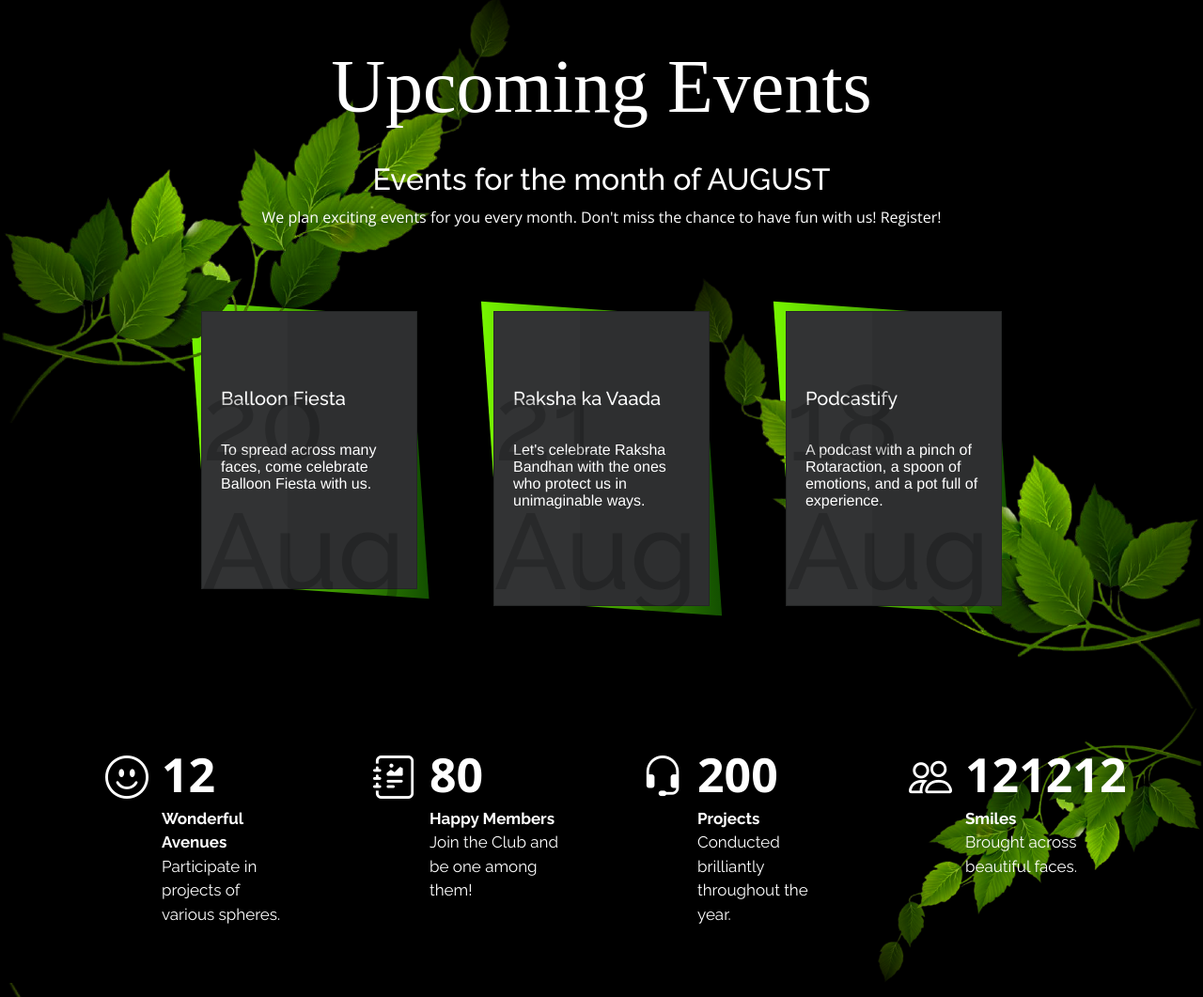
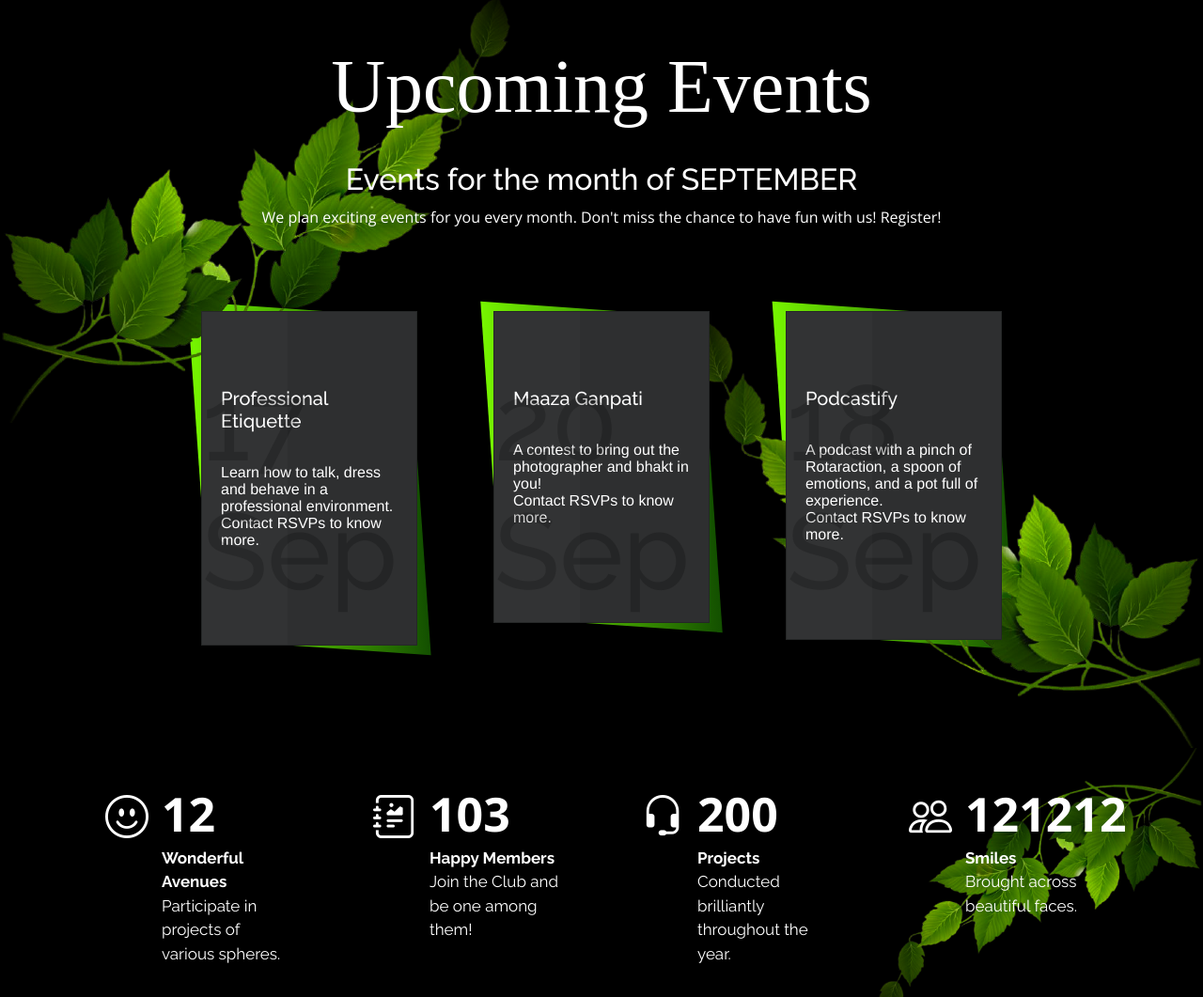
Before and after one commit to rcsiessw/rcsies-website, a plain HTML site: page index.html in a window 1280 px wide. Shown: the part 3402-4463 px from the top of the page at 94% size. Drawn offline with nearby package versions, Linux system fonts and the light colour scheme; animation ran at ten frames a second.

Commit message:
Update index.html

```diff
--- a/index.html
+++ b/index.html
@@ -245,7 +245,7 @@
       <!-- Upcoming Events -->
       <section class="upcom_events">
         <h1>Upcoming Events</h1>
-        <h2 style="text-align: center">Events for the month of AUGUST</h2>
+        <h2 style="text-align: center">Events for the month of SEPTEMBER</h2>
         <p style="text-align: center">
           We plan exciting events for you every month. Don't miss the chance to
           have fun with us! Register!
@@ -253,32 +253,35 @@
 
         <ul class="tilesWrap">
           <li>
-            <h2>20 Aug</h2>
-            <h3>Balloon Fiesta</h3>
+            <h2>17 Sep</h2>
+            <h3>Professional Etiquette</h3>
             <br />
             <p>
-              To spread across many faces, come celebrate Balloon Fiesta with us.
-            </p>
-            <button><a href="#">Contact</a></button>
+             Learn how to talk, dress and behave in a professional environment.
+          <br>
+            Contact RSVPs to know more.</p>
+            <button><a href="#">+91 9326339899</a></button>
           </li>
 
           <li>
-            <h2>21 Aug</h2>
-            <h3>Raksha ka Vaada</h3>
+            <h2>20 Sep</h2>
+            <h3>Maaza Ganpati</h3>
             <br />
             <p>
-              Let's celebrate Raksha Bandhan with the ones who protect us in unimaginable ways.
+            A contest to bring out the photographer and bhakt in you! <br>
+              Contact RSVPs to know more.
             </p>
-            <button><a href="#">Contact</a></button>
+            <button><a href="#">+91 9930257521</a></button>
           </li>
           <li>
-            <h2>18 Aug</h2>
+            <h2>18 Sep</h2>
             <h3>Podcastify</h3>
             <br />
             <p>
-              A podcast with a pinch of Rotaraction, a spoon of emotions, and a pot full of experience.
+              A podcast with a pinch of Rotaraction, a spoon of emotions, and a pot full of experience.<br>
+              Contact RSVPs to know more.
             </p>
-            <button><a href="#">Contact</a></button>
+            <button><a href="#">+91 7021271349</a></button>
           </li>
           <!-- <li>
             <h2>27</h2>
@@ -317,7 +320,7 @@
                 <i class="bi bi-journal-richtext"></i>
                 <span
                   data-purecounter-start="0"
-                  data-purecounter-end="80"
+                  data-purecounter-end="103"
                   data-purecounter-duration="1"
                   class="purecounter"
                 ></span>
@@ -672,8 +675,8 @@
               You can help us serve the community better by joining us as
               sponsors or donating to us.
             </h5>
-            <a class="cta-btn" href="mailto:teamfinance2122rcsiessw@gmail.com">Sponsor Us</a>
-            <a class="cta-btn" href="mailto:teamfinance2122rcsiessw@gmail.com">Donate to Us</a>
+            <a class="cta-btn"  target= "_blank" href="https://docs.google.com/forms/d/1G3yJAbFrm13hoeZpooBj0kPDGuXO3-Z95zePc88sv3g/edit?usp=drivesdk">Sponsor Us</a>
+            <a class="cta-btn" target= "_blank" href="https://docs.google.com/forms/d/1G3yJAbFrm13hoeZpooBj0kPDGuXO3-Z95zePc88sv3g/edit?usp=drivesdk">Donate to Us</a>
           </div>
         </div>
       </section>
@@ -2270,9 +2273,9 @@
                   ><i class="bi bi-instagram"></i
                 ></a>
               </li>
-              <li>
+<!--               <li>
                 <a href="#"><i class="bi bi-twitter"></i></a>
-              </li>
+              </li> -->
               <li>
                 <a
                   href="https://www.linkedin.com/company/rotaract-club-of-sies-college-sion-w/about/"
```
